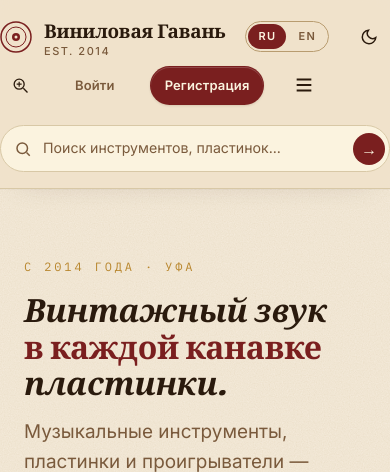
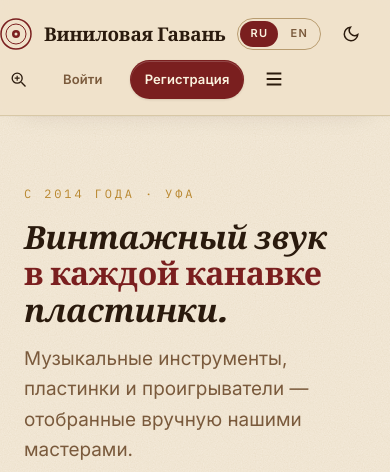
Before and after one commit to Damkaazh/vinyl_shop, a Flask app: page / in a window 390 px wide. Shown: the top 472 px of the page. Run offline with Flask 3, Linux system fonts and the light colour scheme; some web fonts are replaced.

Commit message:
feat: аудио-превью в БД, современный дизайн, чинка иконок и поиска

```diff
--- a/app/static/css/style.css
+++ b/app/static/css/style.css
@@ -167,7 +167,7 @@ p { max-width: 72ch; }
   box-shadow: 0 1px 0 rgba(0,0,0,.02), 0 10px 30px -20px rgba(40,20,10,.18);
 }
 .header-top {
-  display: flex; align-items: center; gap: var(--space-4) var(--space-5);
+  display: flex; align-items: center; gap: var(--space-3);
   padding: var(--space-4) 0;
   flex-wrap: nowrap;
 }
@@ -179,15 +179,15 @@ p { max-width: 72ch; }
 }
 .logo svg { color: var(--color-primary); }
 .logo span small { font-family: var(--font-body); font-size: 11px; font-weight: 500; letter-spacing: .14em; text-transform: uppercase; color: var(--color-text-muted); display: block; line-height: 1; }
-.nav-main { display: flex; gap: var(--space-4); margin-left: var(--space-2); align-items: center; flex-wrap: nowrap; }
+.nav-main { display: flex; gap: var(--space-4); margin-left: var(--space-3); align-items: center; flex-wrap: nowrap; }
 .nav-main a { color: var(--color-text); font-size: var(--text-sm); font-weight: 500; padding: var(--space-2) 0; position: relative; white-space: nowrap; }
 .nav-main a:hover { color: var(--color-primary); }
 .nav-main a.active::after { content: ""; position: absolute; left: 0; right: 0; bottom: -2px; height: 2px; background: var(--color-primary); }
 
 .icon-btn {
-  width: 40px; height: 40px; display: inline-flex; align-items: center; justify-content: center;
+  width: 36px; height: 36px; display: inline-flex; align-items: center; justify-content: center;
   border-radius: var(--radius-full); color: var(--color-text);
-  border: 1px solid transparent;
+  border: 1px solid transparent; flex-shrink: 0;
   transition: background var(--transition-interactive), color var(--transition-interactive), border-color var(--transition-interactive), transform var(--transition-interactive);
 }
 .icon-btn svg { color: inherit; }
@@ -209,15 +209,15 @@ p { max-width: 72ch; }
   display: flex; align-items: center; justify-content: center;
 }
 
-/* Поиск в шапке — полноценная строка */
+/* Поиск в шапке — компактная, но видимая строка */
 .search-form-header {
-  margin-left: auto;
-  flex: 1 1 320px; max-width: 460px; min-width: 240px; position: relative;
+  margin-left: var(--space-3);
+  flex: 0 1 260px; min-width: 180px; position: relative;
 }
 .search-form-header input {
-  width: 100%; padding: 11px 48px 11px 42px;
+  width: 100%; padding: 9px 44px 9px 38px;
   background: var(--color-surface); border: 1px solid var(--color-divider);
-  border-radius: var(--radius-full); color: var(--color-text); font-size: var(--text-sm);
+  border-radius: var(--radius-full); color: var(--color-text); font-size: 13px;
   transition: border-color var(--transition-interactive), box-shadow var(--transition-interactive), background var(--transition-interactive);
 }
 .search-form-header input::placeholder { color: var(--color-text-muted); }
@@ -225,16 +225,28 @@ p { max-width: 72ch; }
 .search-form-header input:focus { border-color: var(--color-primary); outline: none; box-shadow: var(--shadow-glow); background: var(--color-surface-2); }
 .search-form-header svg { position: absolute; left: 14px; top: 50%; transform: translateY(-50%); color: var(--color-text-muted); pointer-events: none; }
 .search-submit {
-  position: absolute; right: 5px; top: 50%; transform: translateY(-50%);
-  width: 32px; height: 32px; border-radius: var(--radius-full);
+  position: absolute; right: 4px; top: 50%; transform: translateY(-50%);
+  width: 28px; height: 28px; border-radius: var(--radius-full);
   background: var(--color-primary); color: var(--color-text-inverse);
   display: inline-flex; align-items: center; justify-content: center;
-  font-size: 16px; font-weight: 700; line-height: 1;
+  font-size: 14px; font-weight: 700; line-height: 1; border: none;
   transition: background var(--transition-interactive), transform var(--transition-interactive);
 }
-.search-submit:hover { background: var(--color-primary-hover); transform: translateY(-50%) scale(1.04); }
+.search-submit:hover { background: var(--color-primary-hover); transform: translateY(-50%) scale(1.05); }
+
+/* Адаптивная шапка: при сужении сначала прячем поиск и часть меню, потом всю навигацию */
+@media (max-width: 1280px) {
+  .nav-main { gap: var(--space-3); }
+  .nav-main a { font-size: 13px; }
+  .search-form-header { flex-basis: 200px; min-width: 160px; }
+}
 @media (max-width: 1100px) {
+  .nav-main a:nth-child(n+5) { display: none; }
+  .logo span small { display: none; }
+}
+@media (max-width: 960px) {
   .nav-main a:nth-child(n+4) { display: none; }
+  .search-form-header { display: none; }
 }
 .suggestions {
   position: absolute; top: calc(100% + 6px); left: 0; right: 0;
--- a/config.py
+++ b/config.py
@@ -18,7 +18,7 @@ class Config:
 
     # Загрузки (аватары, изображения товаров)
     UPLOAD_FOLDER = BASE_DIR / "app" / "static" / "uploads"
-    MAX_CONTENT_LENGTH = 8 * 1024 * 1024  # 8 МБ
+    MAX_CONTENT_LENGTH = 25 * 1024 * 1024  # 25 МБ — хватит для аудио-фрагментов и картинок
     ALLOWED_EXTENSIONS = {"png", "jpg", "jpeg", "gif", "webp"}
 
     # Почта (SMTP)
```
Also changed, not shown: app/blueprints/admin/routes.py (+55 -41 lines), app/utils.py (+9 -4 lines).
